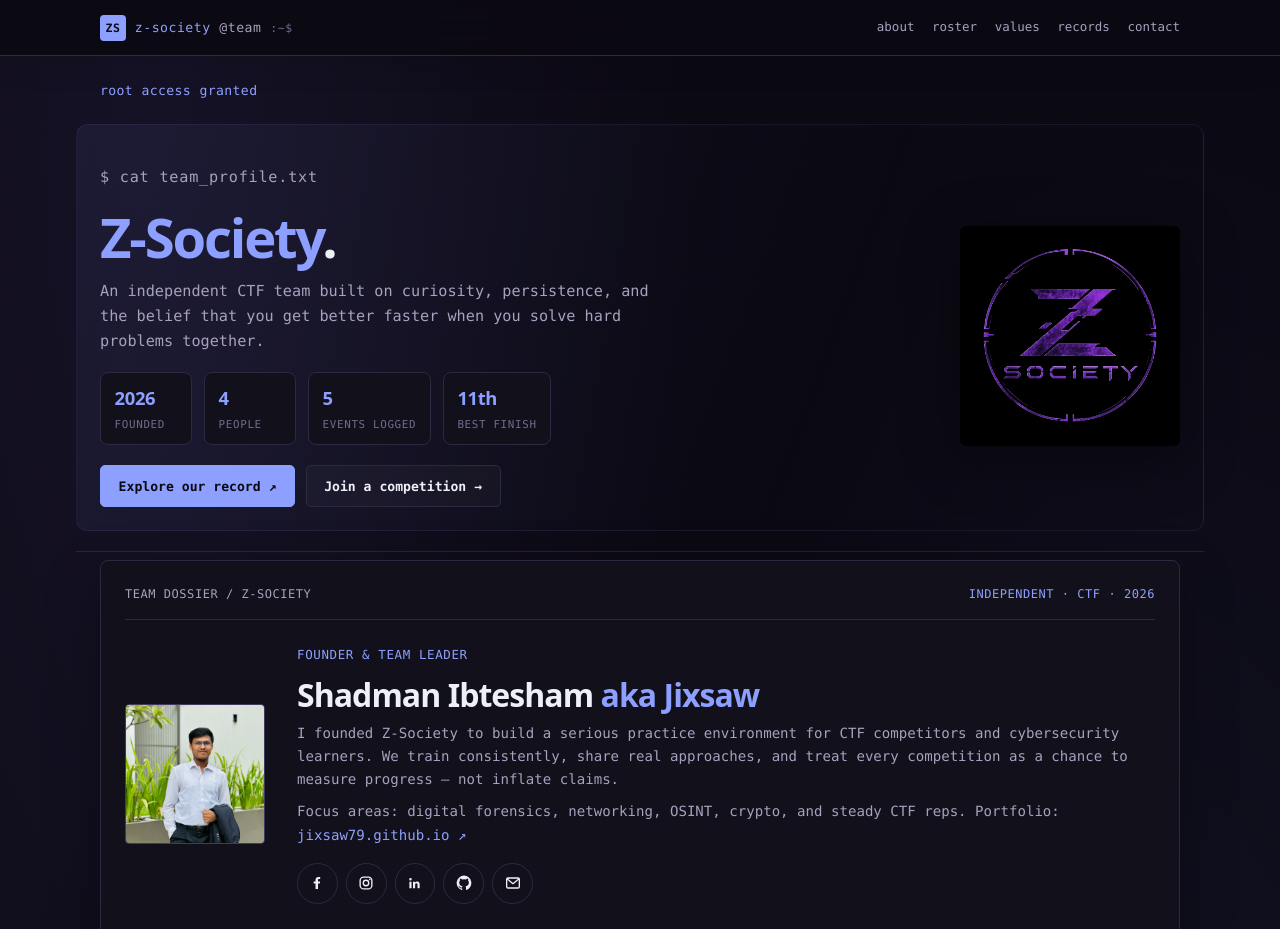
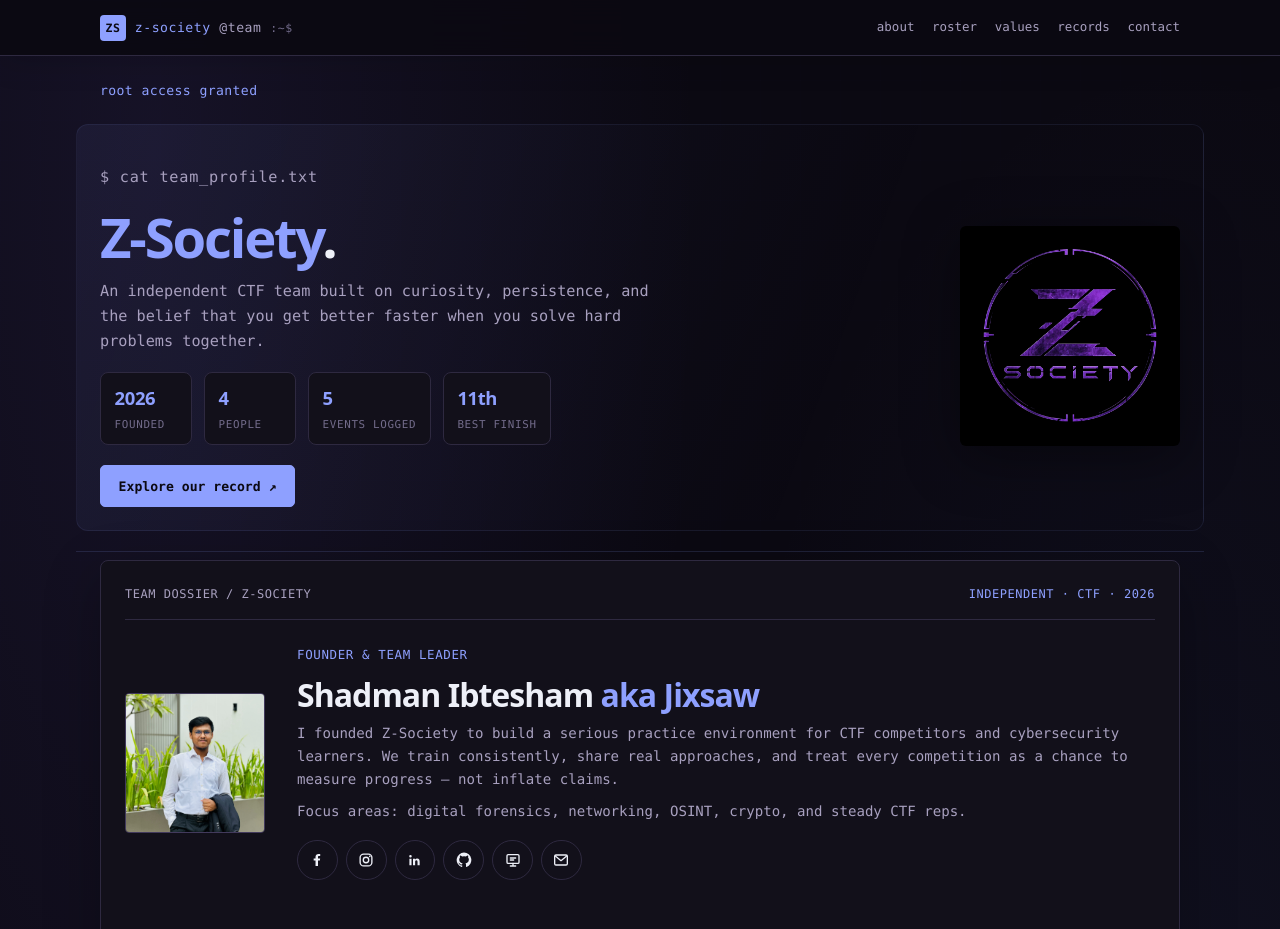
Before and after one commit to Jixsaw79/Z-Society, a plain HTML site: page index.html in a window 1280 px wide. Shown: the top 929 px of the page. Drawn offline with Linux system fonts and the light colour scheme.

Commit message:
Remove competition CTA and add portfolio social icon

```diff
--- a/index.html
+++ b/index.html
@@ -59,7 +59,6 @@
       </div>
       <div class="hero-actions">
         <a class="button button-primary" href="#records">Explore our record <span aria-hidden="true">↗</span></a>
-        <a class="button button-quiet" href="#contact">Join a competition <span aria-hidden="true">→</span></a>
       </div>
     </div>
     <div class="squad-hero-logo">
@@ -81,7 +80,7 @@
         <p class="page-kicker">FOUNDER & TEAM LEADER</p>
         <h2>Shadman Ibtesham <span class="accent">aka Jixsaw</span></h2>
         <p class="squad-lead">I founded Z-Society to build a serious practice environment for CTF competitors and cybersecurity learners. We train consistently, share real approaches, and treat every competition as a chance to measure progress — not inflate claims.</p>
-        <p class="squad-lead secondary">Focus areas: digital forensics, networking, OSINT, crypto, and steady CTF reps. Portfolio: <a class="inline-link" href="https://jixsaw79.github.io/" target="_blank" rel="noopener noreferrer">jixsaw79.github.io ↗</a></p>
+        <p class="squad-lead secondary">Focus areas: digital forensics, networking, OSINT, crypto, and steady CTF reps.</p>
         <div class="social-links" aria-label="Jixsaw social profiles">
           <a href="https://www.facebook.com/Jixsaw79" target="_blank" rel="noopener noreferrer" aria-label="Facebook" title="Facebook">
             <svg viewBox="0 0 24 24" aria-hidden="true"><path d="M13.5 21v-8.2h2.8l.4-3.2h-3.2V7.5c0-.9.3-1.5 1.6-1.5h1.7V3.1c-.3 0-1.4-.1-2.6-.1-2.6 0-4.4 1.6-4.4 4.5v2.1H7v3.2h2.8V21h3.7z"/></svg>
@@ -94,6 +93,9 @@
           </a>
           <a href="https://github.com/Jixsaw79" target="_blank" rel="noopener noreferrer" aria-label="GitHub" title="GitHub">
             <svg viewBox="0 0 24 24" aria-hidden="true"><path d="M12 .9a11.1 11.1 0 0 0-3.5 21.6c.6.1.8-.2.8-.5v-2c-3.2.7-3.9-1.4-3.9-1.4-.5-1.3-1.3-1.6-1.3-1.6-1-.7.1-.7.1-.7 1.1.1 1.7 1.2 1.7 1.2 1 1.7 2.6 1.2 3.3.9.1-.7.4-1.2.7-1.5-2.5-.3-5.1-1.3-5.1-5.5 0-1.2.4-2.2 1.2-3-.1-.3-.5-1.5.1-3 0 0 1-.3 3.1 1.2a10.7 10.7 0 0 1 5.7 0c2.1-1.5 3.1-1.2 3.1-1.2.6 1.5.2 2.7.1 3 .8.8 1.2 1.8 1.2 3 0 4.2-2.6 5.2-5.1 5.5.4.3.8 1 .8 2v3c0 .3.2.6.8.5A11.1 11.1 0 0 0 12 .9z"/></svg>
+          </a>
+          <a href="https://jixsaw79.github.io/" target="_blank" rel="noopener noreferrer" aria-label="Portfolio" title="Portfolio">
+            <svg viewBox="0 0 24 24" aria-hidden="true"><rect x="3" y="4" width="18" height="13" rx="1.8" fill="none" stroke="currentColor" stroke-width="2"/><path d="M8 21h8M12 17v4M8 9h8M8 12h5" fill="none" stroke="currentColor" stroke-width="2" stroke-linecap="round"/></svg>
           </a>
           <a href="mailto:shadmanibtesham79@gmail.com?subject=Hello%20Jixsaw" aria-label="Email" title="Email Shadman">
             <svg viewBox="0 0 24 24" aria-hidden="true"><rect x="2.5" y="4.5" width="19" height="15" rx="2" fill="none" stroke="currentColor" stroke-width="2"/><path d="m3.5 6 8.5 7 8.5-7" fill="none" stroke="currentColor" stroke-width="2" stroke-linecap="round" stroke-linejoin="round"/></svg>
@@ -244,7 +246,6 @@
         <div class="out contact-lines">
           <span class="key">email:</span> <a class="inline-link" href="mailto:shadmanibtesham79@gmail.com?subject=CTF%20Collaboration%20with%20Z-Society">shadmanibtesham79@gmail.com</a><br>
           <span class="key">github:</span> <a class="inline-link" href="https://github.com/Jixsaw79/Z-Society" target="_blank" rel="noopener noreferrer">Jixsaw79/Z-Society</a><br>
-          <span class="key">portfolio:</span> <a class="inline-link" href="https://jixsaw79.github.io/" target="_blank" rel="noopener noreferrer">jixsaw79.github.io</a>
         </div>
         <a class="button button-primary" href="mailto:shadmanibtesham79@gmail.com?subject=CTF%20Collaboration%20with%20Z-Society">email to collaborate</a>
       </div>
@@ -260,7 +261,6 @@
   <div class="wrap footer-inner">
     <a class="wordmark" href="#main"><span class="mark">ZS</span> z-society@team</a>
     <span>exit 0 · 2026</span>
-    <a href="https://jixsaw79.github.io/" target="_blank" rel="noopener noreferrer">jixsaw portfolio ↗</a>
   </div>
 </footer>
 </body>
```
